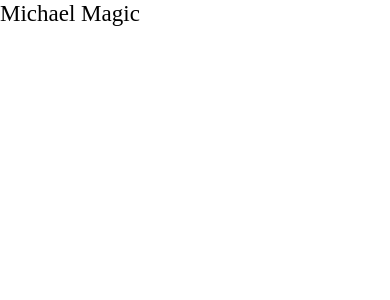
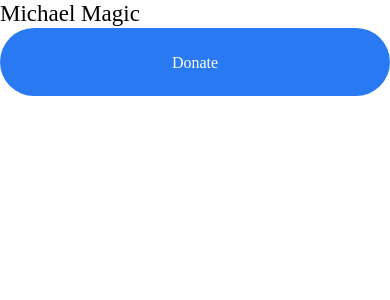
Before and after one commit to michaelilkanayev1997/DonationApp, a React Native app: screen / in a window 390 px wide. Shown: the top 300 px of the page. Built offline with nearby package versions, Linux system fonts and the light colour scheme.

Commit message:
add Button component

```diff
--- /dev/null
+++ b/components/Button/Button.tsx
@@ -0,0 +1,51 @@
+import { FC } from 'react';
+import { Pressable, StyleSheet, Text } from 'react-native';
+import { getFontFamily } from '../../assets/fonts/helper';
+import {
+  horizontalScale,
+  scaleFontSize,
+  verticalScale,
+} from '../../assets/styles/scaling';
+
+interface ButtonProps {
+  title?: string;
+  isDisabled?: boolean;
+  onPress: () => void;
+}
+
+const Button: FC<ButtonProps> = ({
+  title = '',
+  isDisabled = false,
+  onPress,
+}) => {
+  return (
+    <Pressable
+      disabled={isDisabled}
+      style={[styles.button, isDisabled && styles.disabled]}
+      onPress={() => onPress()}
+    >
+      <Text style={styles.title}>{title}</Text>
+    </Pressable>
+  );
+};
+
+const styles = StyleSheet.create({
+  button: {
+    backgroundColor: '#2979F2',
+    height: verticalScale(55),
+    justifyContent: 'center',
+    borderRadius: horizontalScale(50),
+  },
+  title: {
+    fontFamily: getFontFamily('Inter', '500'),
+    fontSize: scaleFontSize(16),
+    lineHeight: scaleFontSize(19),
+    color: '#FFFFFF',
+    textAlign: 'center',
+  },
+  disabled: {
+    opacity: 0.5,
+  },
+});
+
+export default Button;
--- a/screens/Home/Home.tsx
+++ b/screens/Home/Home.tsx
@@ -3,11 +3,13 @@ import { SafeAreaView, StyleSheet } from 'react-native';
 
 import globalStyle from '../../assets/styles/globalStyle';
 import Header from '../../components/Header/Header';
+import Button from '../../components/Button/Button';
 
 const Home: FC = () => {
   return (
     <SafeAreaView style={[globalStyle.backgroundWhite, globalStyle.flex]}>
       <Header title="Michael Magic" type={1} />
+      <Button title="Donate" isDisabled={false} />
     </SafeAreaView>
   );
 };
```
